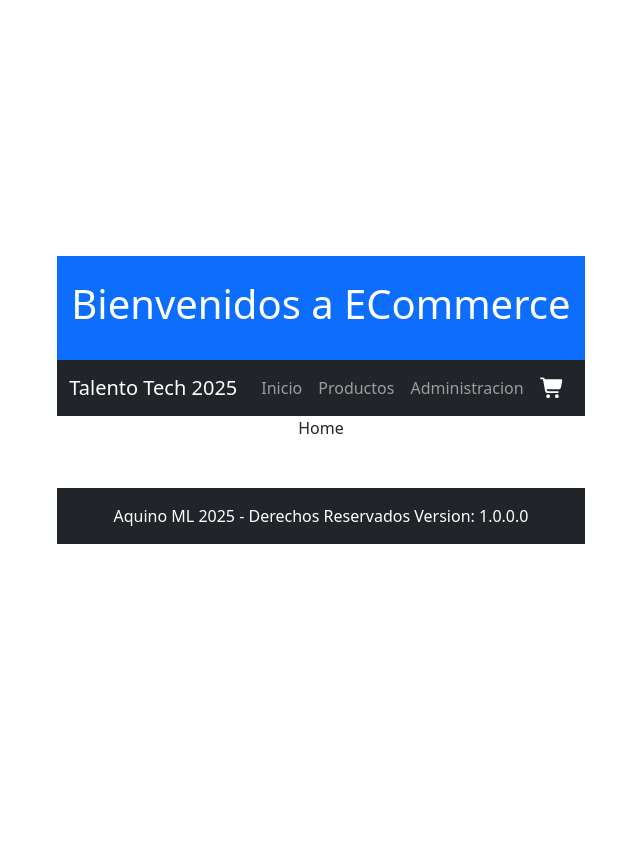
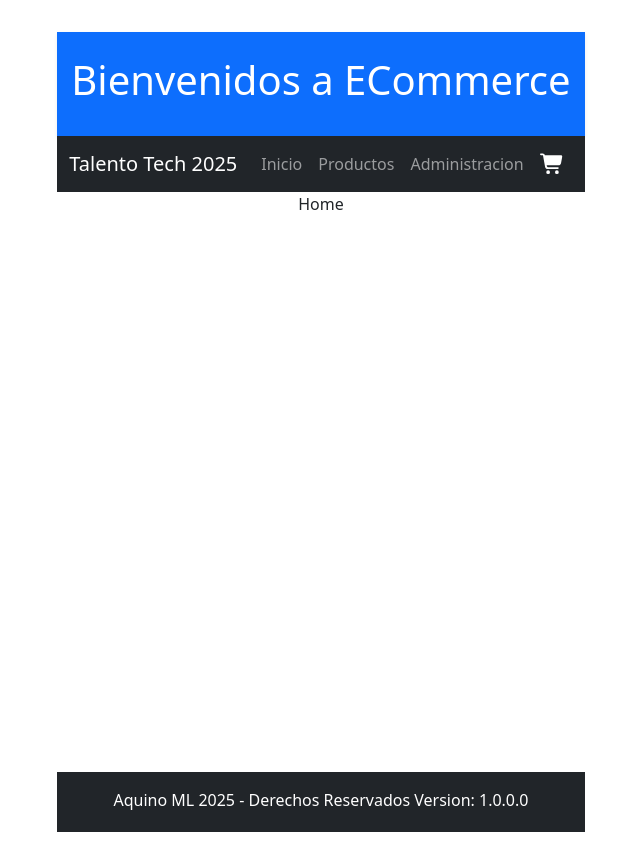
Before and after one commit to malaquino/25235-aquinoml, a React (Vite) app: page / in a window 1280 px wide. Shown: the whole page, without its empty margins (319-959 px from the left). Before the commit the page ends 800 px from the top, so only its background shows below. Built offline with nearby package versions, Linux system fonts and the light colour scheme.

Commit message:
Se hacen algunas correcciones

```diff
--- a/src/App.jsx
+++ b/src/App.jsx
@@ -20,6 +20,7 @@ function App() {
   return (
     <CartProvider>
       <Router>
+        <div className="d-flex flex-column min-vh-100">
           <Header/>
           <Navigation/>
           <Routes>
@@ -33,6 +34,7 @@ function App() {
             } />
           </Routes>
           <Footer/>
+        </div>
       </Router>
     </CartProvider>
   );
--- a/src/components/Footer.jsx
+++ b/src/components/Footer.jsx
@@ -1,11 +1,15 @@
 import React from "react";
-import {Container} from "react-bootstrap";
+import {Container, Row, Col} from "react-bootstrap";
 
 export default function Footer() {
     return (
-        <footer className="bg-dark text-white text-center py-3 mt-5" >
+        <footer className="bg-dark text-white text-center py-3 mt-5 mt-auto" >
             <Container>
-                <p className="mb-0">Aquino ML 2025 - Derechos Reservados Version: 1.0.0.0</p>
+                <Row>
+                    <Col md={12}>
+                        <p className="mb-1">Aquino ML 2025 - Derechos Reservados Version: 1.0.0.0</p>
+                    </Col>
+                </Row>
             </Container>
         </footer>
     );
--- a/src/components/Navigation.jsx
+++ b/src/components/Navigation.jsx
@@ -4,7 +4,6 @@ import { FontAwesomeIcon } from '@fortawesome/react-fontawesome';
 import { faShoppingCart } from '@fortawesome/free-solid-svg-icons';
 
 export default function Navigation() {
-
     return (
         <Navbar bg="dark" variant="dark" expand="lg">
             <Container>
--- a/src/components/ProductCard.jsx
+++ b/src/components/ProductCard.jsx
@@ -20,6 +20,8 @@ export default function ProductCard({product}){
                     <Card.Text>
                         {product.description}
                     </Card.Text>
+                    <Card.Link href={`/productos/${product.id}`}>Ver mas informacion</Card.Link>
+                    <hr/>
                     <Button variant="primary" onClick={() => addToCart(product)}>
                         Agregar al carrito
                     </Button>
--- a/src/pages/Home.jsx
+++ b/src/pages/Home.jsx
@@ -2,6 +2,6 @@ import React from "react";
 
 export default function Home() {
     return (
-        <div>Home</div>
+        <div className="container">Home</div>
     );
 }
--- a/src/pages/ProductList.jsx
+++ b/src/pages/ProductList.jsx
@@ -9,21 +9,15 @@ export default function ProductList(){
       fetch("https://dummyjson.com/products/")
         .then((res) => res.json())
         .then((data) => {
-            //console.log(data.products);
             setProducts(data.products);
         })
         .catch((error) => {
-            console.error('Error fetching data:', error);
-            //setLoading(false);
+            console.error('Error al obtener los productos:', error);
         });
     }, []);
 
     if (products === null){
         return <div>No se encontraron productos</div>;
-    }
-    else{
-        const uniqueCategories = [...new Set(products.map(product => product.category))];
-        console.log(uniqueCategories);
     }
 
     return(
```
Lines whose indentation alone changed are shown as unchanged.
